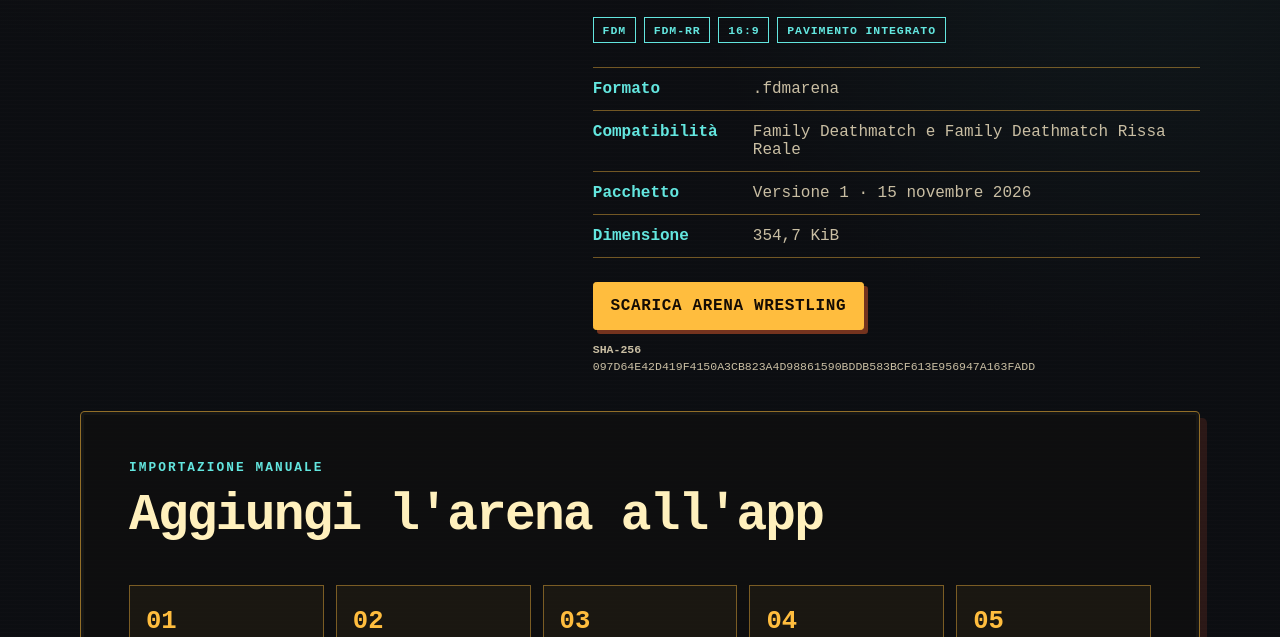
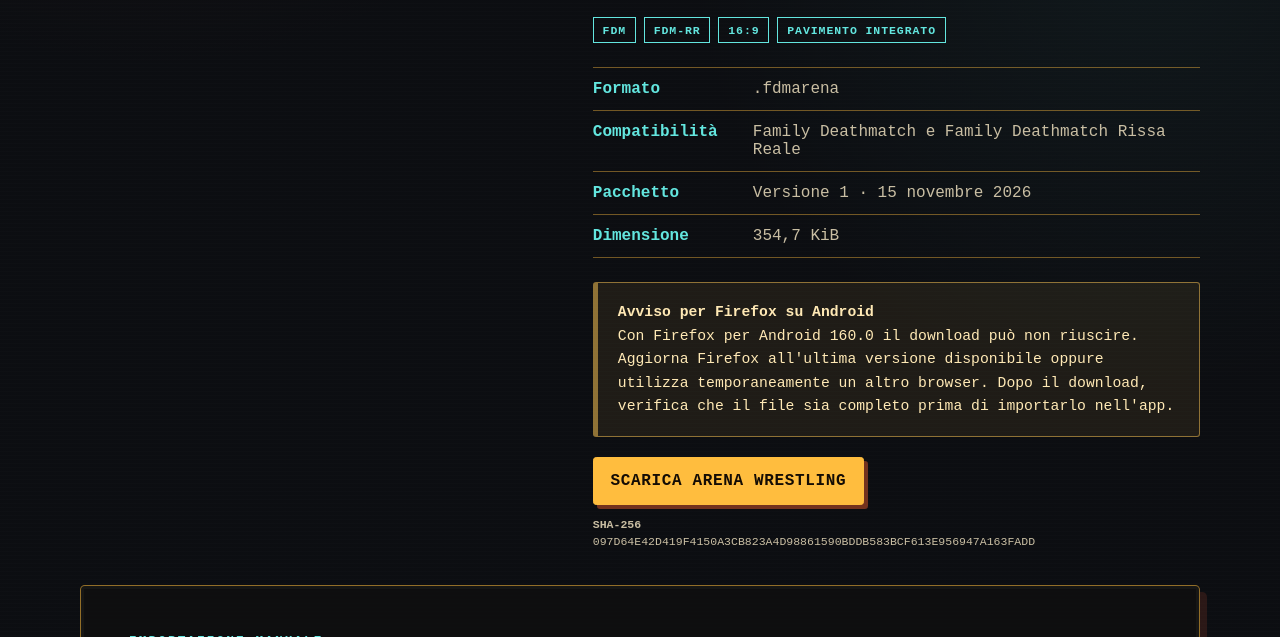
Before and after one commit to fzodeveloper-eng/fzodeveloper-eng.github.io, a plain HTML site: page family-deathmatch/asset/arene/arena-wrestling/index.html in a window 1280 px wide. Shown: the part 530-1167 px from the top of the page. Drawn offline with Linux system fonts and the light colour scheme.

Commit message:
Warn Android Firefox users on asset downloads

```diff
--- a/assets/styles.css
+++ b/assets/styles.css
@@ -340,6 +340,11 @@ h3 { font-size: 1.35rem; }
   background: rgba(255, 200, 87, .08);
   color: #ffe9b5;
   line-height: 1.6;
+}
+
+.asset-download-warning {
+  margin-block: 1.25rem;
+  font-size: .92rem;
 }
 
 .guide-layout { display: grid; grid-template-columns: 15rem minmax(0, 1fr); gap: 3rem; align-items: start; }
--- a/family-deathmatch/asset/arene/arena-wrestling/index.html
+++ b/family-deathmatch/asset/arene/arena-wrestling/index.html
@@ -35,6 +35,7 @@
           <dt>Pacchetto</dt><dd>Versione 1 · 15 novembre 2026</dd>
           <dt>Dimensione</dt><dd>354,7 KiB</dd>
         </dl>
+        <p class="notice asset-download-warning" role="status"><strong>Avviso per Firefox su Android</strong><br>Con Firefox per Android 160.0 il download può non riuscire. Aggiorna Firefox all'ultima versione disponibile oppure utilizza temporaneamente un altro browser. Dopo il download, verifica che il file sia completo prima di importarlo nell'app.</p>
         <a class="button primary" href="download/v1/arena_wrestling.fdmarena" download>Scarica Arena Wrestling</a>
         <code class="asset-hash"><strong>SHA-256</strong><br>097D64E42D419F4150A3CB823A4D98861590BDDB583BCF613E956947A163FADD</code>
       </div>
```
Also changed, not shown: family-deathmatch/asset/arene/cartoon-kitchen/index.html (+1 -0 lines), family-deathmatch/asset/combattenti/antonella-r/index.html (+1 -0 lines), family-deathmatch/asset/combattenti/mario-r/index.html (+1 -0 lines), family-deathmatch/asset/combattenti/zia-adelina/index.html (+1 -0 lines), family-deathmatch/asset/combattenti/zio-peppino/index.html (+1 -0 lines).
